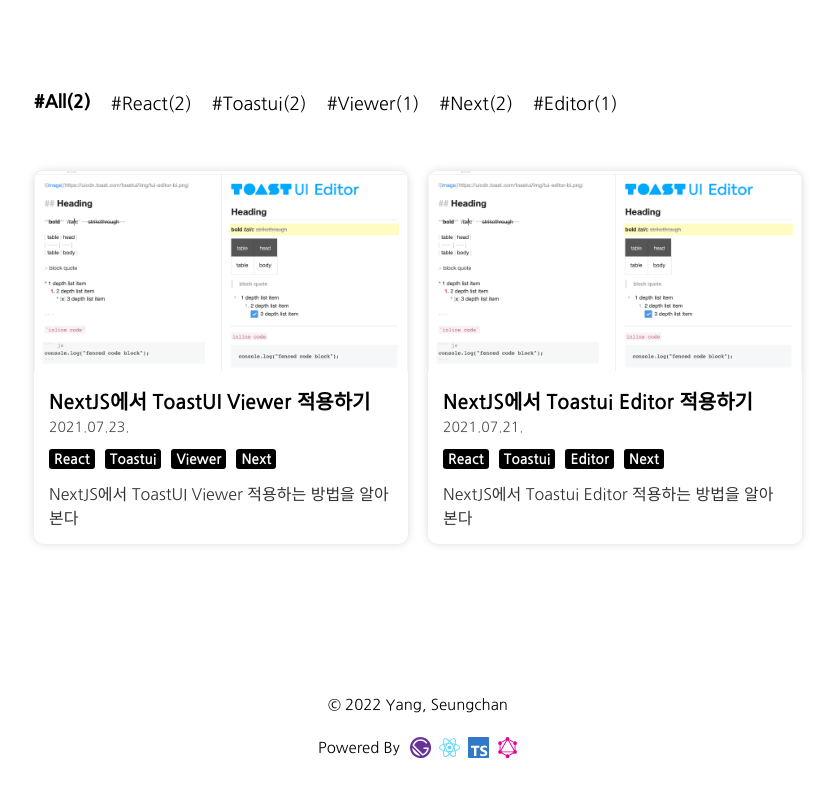
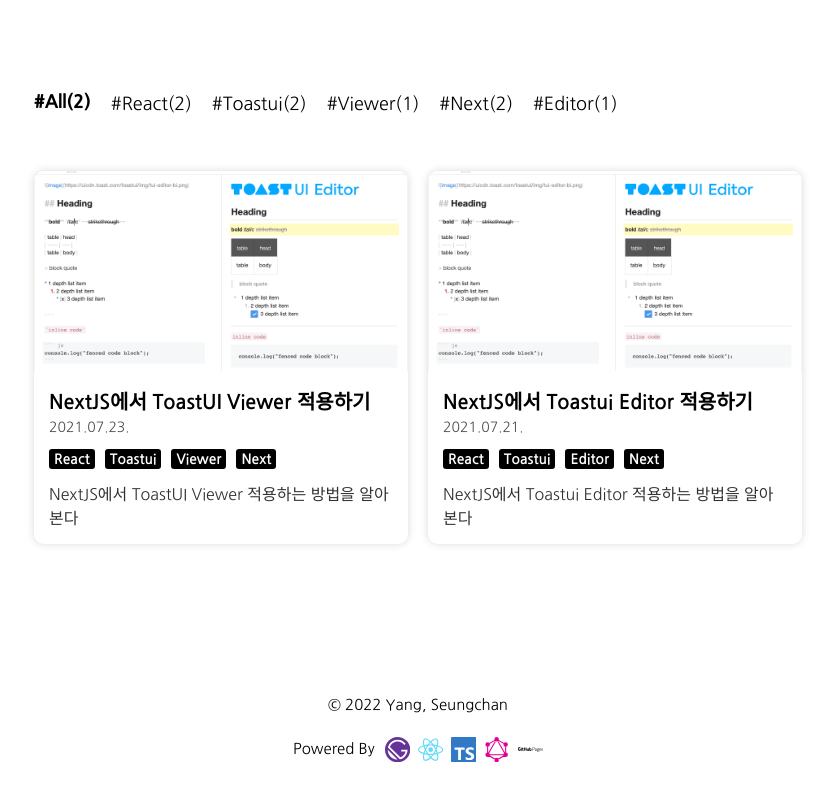
Before and after one commit to Yangseungchan/Yangseungchan.github.io, a Gatsby site: page / in a window 1280 px wide. Shown: the part 412-1224 px from the top of the page, without its empty margins (222-1057 px from the left). Built offline with nearby package versions, Linux system fonts and the light colour scheme; Gatsby itself is replaced by a stand-in of ours.

Commit message:
[Add] github page

```diff
--- a/src/components/Common/Footer/index.tsx
+++ b/src/components/Common/Footer/index.tsx
@@ -4,13 +4,13 @@ import {
   PoweredStack,
   PowerStackTitle,
   StackIconContainer,
-  AlignedLink
+  AlignedLink,
 } from '@components/Common/Footer/styles';
 import GatsbyIcon from '../../../../static/gatsbyicon.svg';
 import ReactIcon from '../../../../static/reacticon.svg';
 import TypescriptIcon from '../../../../static/typescripticon.svg';
 import GraphqlIcon from '../../../../static/graphqlicon.svg';
-// import { Link } from 'gatsby';
+import GithubpageIcon from '../../../../static/githubpagesicon.svg';
 
 const Footer = () => {
   return (
@@ -31,6 +31,9 @@ const Footer = () => {
           <AlignedLink to="https://graphql.org/">
             <GraphqlIcon />
           </AlignedLink>
+          <AlignedLink to="https://pages.github.com/">
+            <GithubpageIcon />
+          </AlignedLink>
         </StackIconContainer>
       </PoweredStack>
     </FooterWrapper>
--- a/src/components/Common/Footer/styles.tsx
+++ b/src/components/Common/Footer/styles.tsx
@@ -19,7 +19,7 @@ export const PoweredStack = styled.div`
   margin-top: 20px;
   display: flex;
   align-items: center;
-  width: 200px;
+  width: 250px;
   box-sizing: border-box;
 `;
 
@@ -32,7 +32,7 @@ export const StackIconContainer = styled.div`
   display: grid;
   align-items: center;
   width: 100%;
-  grid-template-columns: 1fr 1fr 1fr 1fr;
+  grid-template-columns: 1fr 1fr 1fr 1fr 1fr;
   gap: 8px;
   margin-left: 10px;
 `;
--- a/src/components/Common/Template/index.tsx
+++ b/src/components/Common/Template/index.tsx
@@ -27,7 +27,6 @@ const Template = ({
           name="description"
           content="꾸준히 성장하고픈 학생 개발자입니다."
         />
-        <meta name="viewport" content="width=device-width, initial-scale=1.0" />
         <meta httpEquiv="Content-Type" content="text/html;charset-UTF-8" />
         <meta name="description" content={description} />
         <meta name="viewport" content="width=device-width, initial-scale=1.0" />
```
Also changed, not shown: static/githubpagesicon.svg (added).
